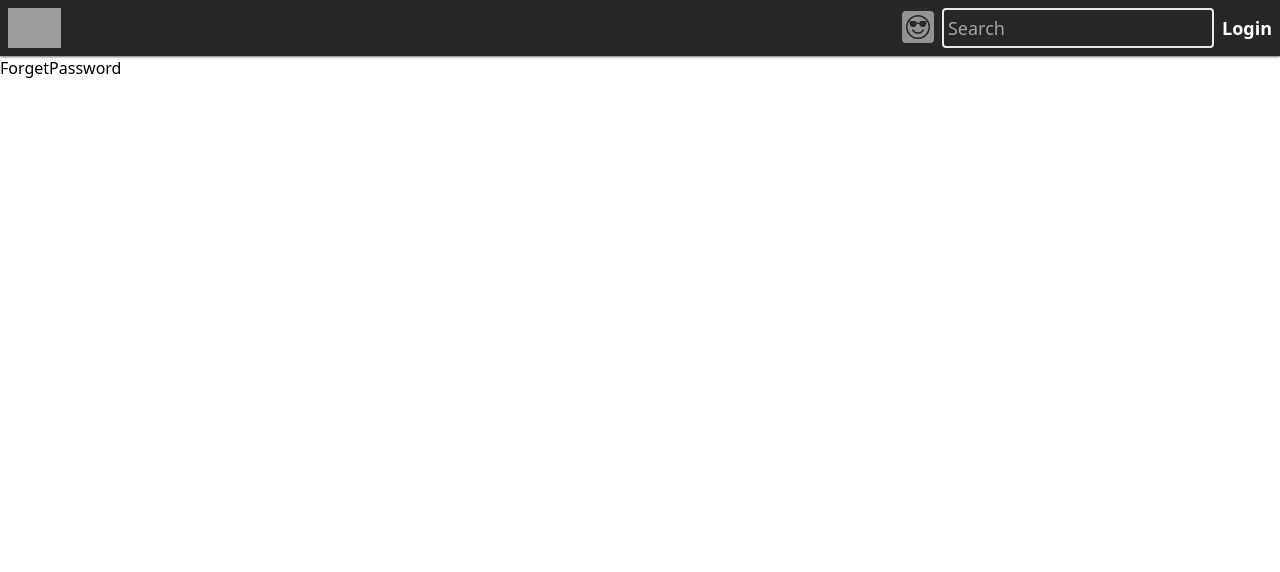
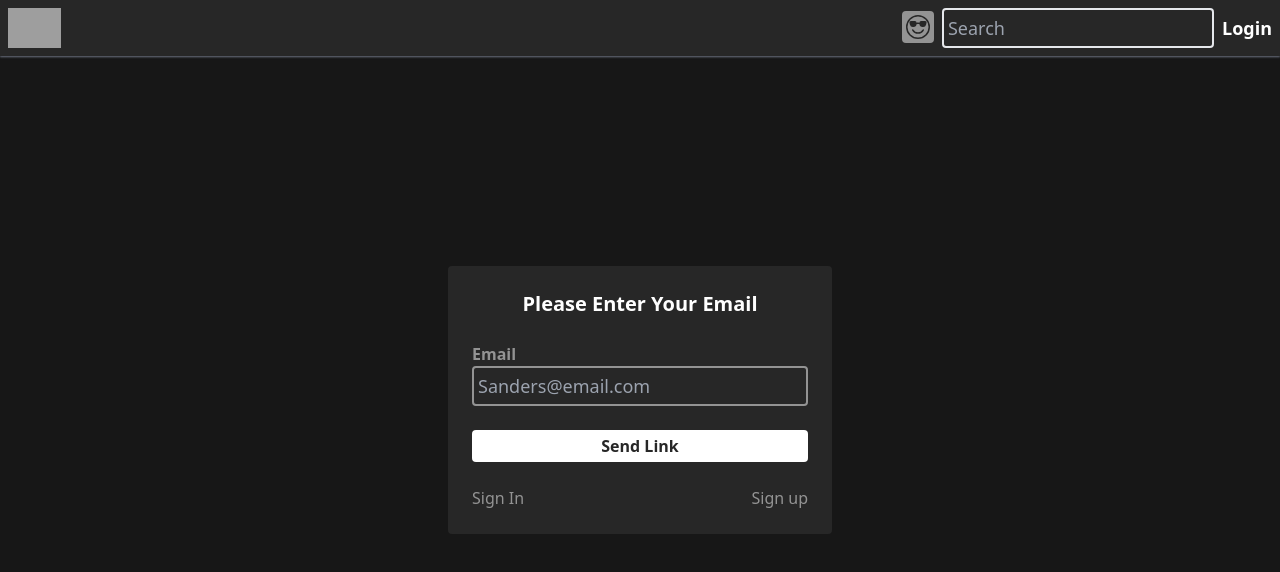
Before and after one commit to tprazniewski/ReviewApp, a React (Create React App) app in the folder frontend/: page /auth/forget-password in a window 1280 px wide. Shown: the top 572 px of the page. Built offline with nearby package versions, Linux system fonts and the light colour scheme; grey boxes are pictures that could not be loaded.

Commit message:
Create forgetPassword route

```diff
--- a/frontend/src/components/auth/ForgetPassword.jsx
+++ b/frontend/src/components/auth/ForgetPassword.jsx
@@ -1,7 +1,27 @@
 import React from 'react'
+import CustomLink from '../CustomLink'
+import Container from '../Container'
+import FormInput from '../form/FormInput'
+import Title from '../form/Title'
+import Submit from '../form/Submit'
 
 export default function ForgetPassword() {
   return (
-    <div>ForgetPassword</div>
-  )
+
+    <div className='fixed inset-0 bg-primary -z-10 flex justify-center items-center'>
+    <Container>
+        <form className='bg-secondary rounded p-6 w-96 space-y-6'>
+            <Title> Please Enter Your Email</Title>
+            <FormInput label='Email' placeholder='Sanders@email.com' name='email'/>
+            <Submit value ='Send Link'/>
+
+            <div className='flex justify-between'>
+                <CustomLink to='/auth/signin'> Sign In</CustomLink>
+                <CustomLink to='/auth/signup'>Sign up</CustomLink>
+
+            </div>
+        </form>
+    </Container>
+</div>
+    )
 }
--- a/frontend/src/components/auth/Signup.jsx
+++ b/frontend/src/components/auth/Signup.jsx
@@ -3,7 +3,6 @@
 import Title from '../form/Title'
 import FormInput from '../form/FormInput'
 import Submit from '../form/Submit'
-import {Link} from 'react-router-dom'
 import CustomLink from '../CustomLink'
 
 export default function Signup() {
```
